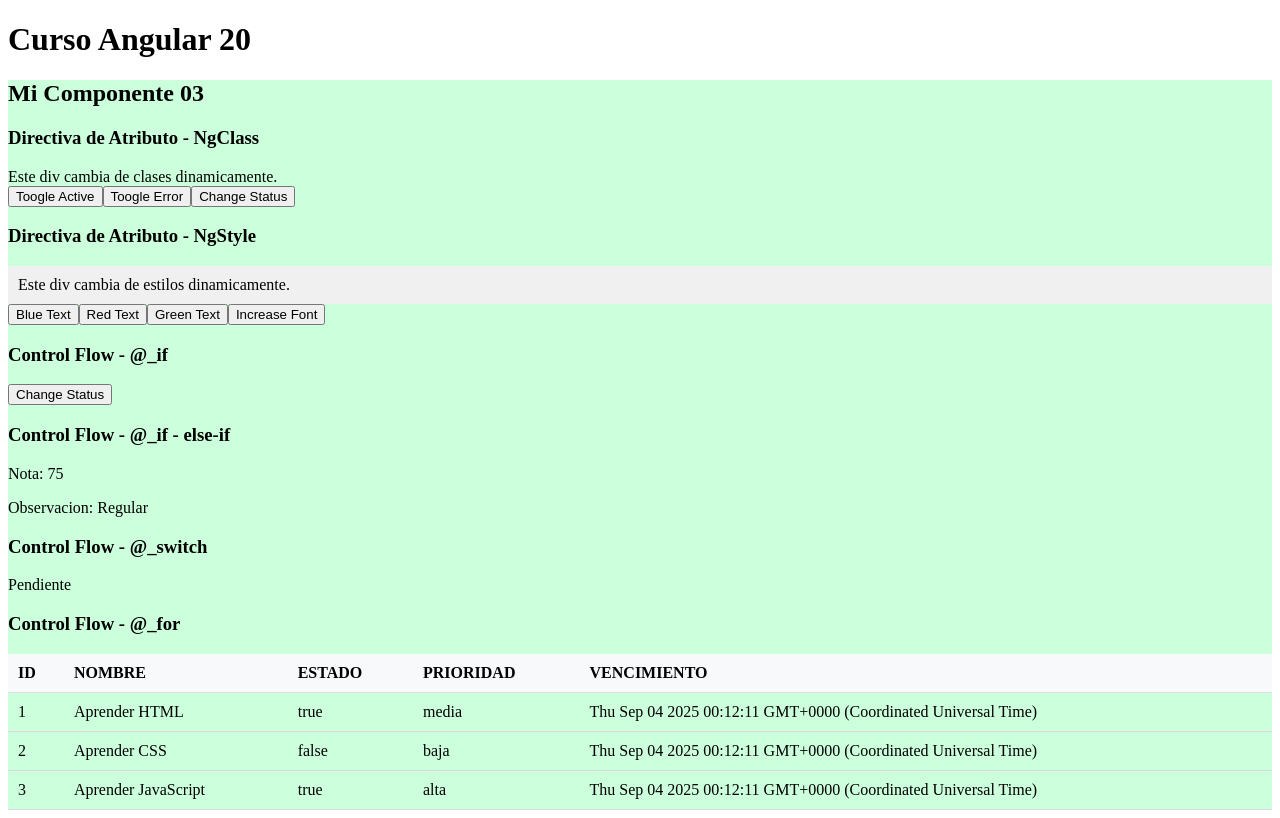
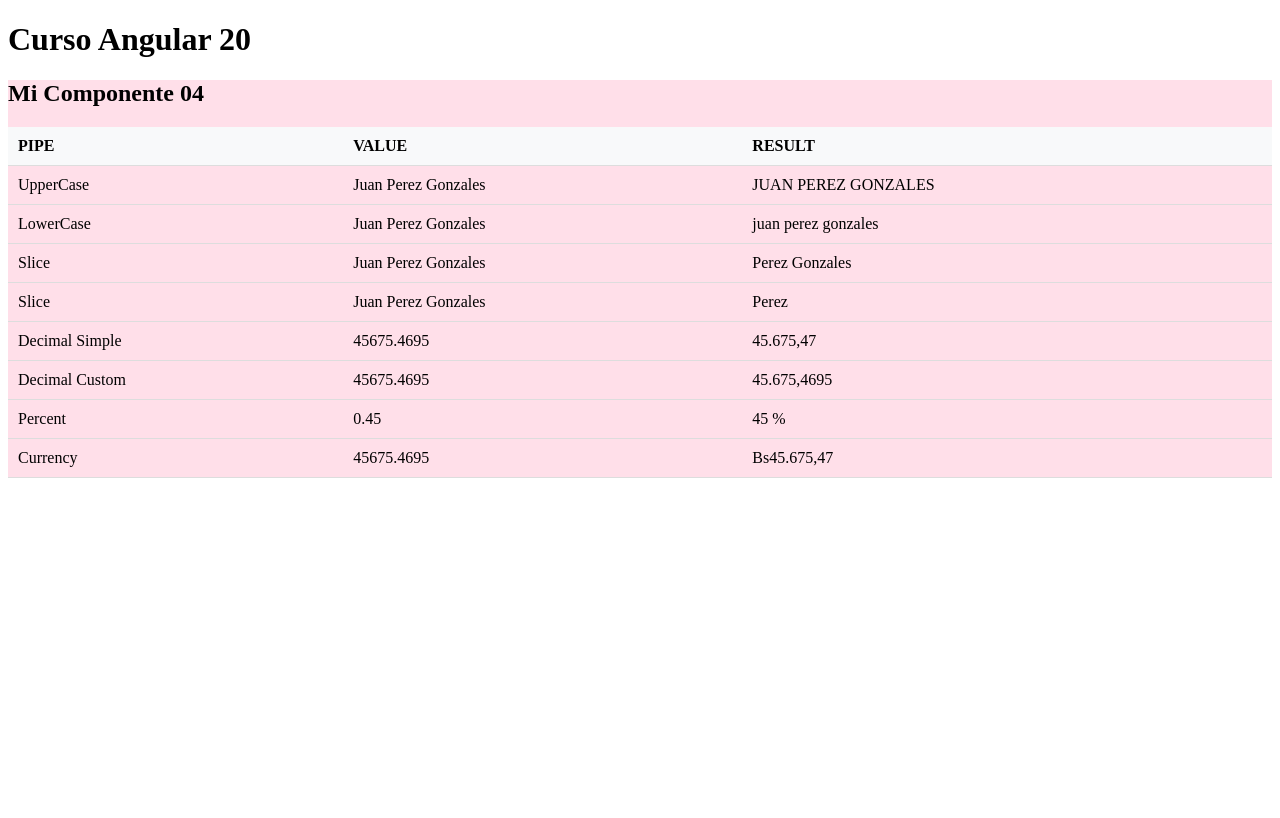
Before and after one commit to fhmontes123/cursoangular, an Angular app: page / in a window 1280 px wide. Built offline with nearby package versions, Linux system fonts and the light colour scheme.

Commit message:
07. Pipes

```diff
--- a/src/app/app.html
+++ b/src/app/app.html
@@ -2,4 +2,5 @@
 <!-- <app-saludo></app-saludo> -->
 <!-- <app-mi-componente01></app-mi-componente01> -->
 <!-- <app-mi-componente02 /> -->
-<app-mi-componente03 />
+<!-- <app-mi-componente03 /> -->
+<app-mi-componente04 />
--- a/src/app/app.ts
+++ b/src/app/app.ts
@@ -1,9 +1,9 @@
 import { Component } from '@angular/core';
-import { MiComponente03 } from './mi-componente03/mi-componente03';
+import { MiComponente04 } from './mi-componente04/mi-componente04';
 
 @Component({
   selector: 'app-root',
-  imports: [MiComponente03],
+  imports: [MiComponente04],
   templateUrl: './app.html',
   styleUrl: './app.css',
 })
--- /dev/null
+++ b/src/app/mi-componente04/mi-componente04.css
@@ -0,0 +1,17 @@
+/* Estilo de tabla */
+table {
+  width: 100%;
+  border-collapse: collapse;
+}
+
+th,
+td {
+  padding: 10px;
+  text-align: left;
+  border-bottom: 1px solid #ddd;
+}
+
+th {
+  background-color: #f8f9fa;
+  font-weight: bold;
+}
--- /dev/null
+++ b/src/app/mi-componente04/mi-componente04.html
@@ -0,0 +1,50 @@
+<div style="background: #ffdfe9">
+  <h2>Mi Componente 04</h2>
+  <table>
+    <tr>
+      <th>PIPE</th>
+      <th>VALUE</th>
+      <th>RESULT</th>
+    </tr>
+    <tr>
+      <td>UpperCase</td>
+      <td>{{ nombreCompleto }}</td>
+      <td>{{ nombreCompleto | uppercase }}</td>
+    </tr>
+    <tr>
+      <td>LowerCase</td>
+      <td>{{ nombreCompleto }}</td>
+      <td>{{ nombreCompleto | lowercase }}</td>
+    </tr>
+    <tr>
+      <td>Slice</td>
+      <td>{{ nombreCompleto }}</td>
+      <td>{{ nombreCompleto | slice : 5 }}</td>
+    </tr>
+    <tr>
+      <td>Slice</td>
+      <td>{{ nombreCompleto }}</td>
+      <td>{{ nombreCompleto | slice : 5 : 11 }}</td>
+    </tr>
+    <tr>
+      <td>Decimal Simple</td>
+      <td>{{ sueldo }}</td>
+      <td>{{ sueldo | number }}</td>
+    </tr>
+    <tr>
+      <td>Decimal Custom</td>
+      <td>{{ sueldo }}</td>
+      <td>{{ sueldo | number : '1.2-5' }}</td>
+    </tr>
+    <tr>
+      <td>Percent</td>
+      <td>{{ avancePorcentaje }}</td>
+      <td>{{ avancePorcentaje | percent }}</td>
+    </tr>
+    <tr>
+      <td>Currency</td>
+      <td>{{ sueldo }}</td>
+      <td>{{ sueldo | currency : 'BOB' }}</td>
+    </tr>
+  </table>
+</div>
--- /dev/null
+++ b/src/app/mi-componente04/mi-componente04.ts
@@ -0,0 +1,19 @@
+import { CommonModule, registerLocaleData } from '@angular/common';
+import { Component, LOCALE_ID } from '@angular/core';
+import localeEsBo from '@angular/common/locales/es-BO';
+
+registerLocaleData(localeEsBo);
+
+@Component({
+  selector: 'app-mi-componente04',
+  imports: [CommonModule],
+  providers: [{ provide: LOCALE_ID, useValue: 'es-BO' }],
+  templateUrl: './mi-componente04.html',
+  styleUrl: './mi-componente04.css',
+})
+export class MiComponente04 {
+  nombreCompleto = 'Juan Perez Gonzales';
+  sueldo = 45675.4695;
+  avancePorcentaje = 0.45;
+  domicilio = { zona: 'Miraflores', calle: 'Av. America', nro: 123 };
+}
```
